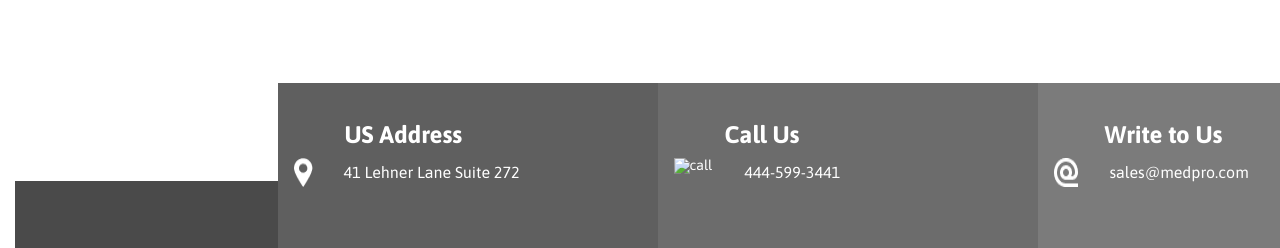
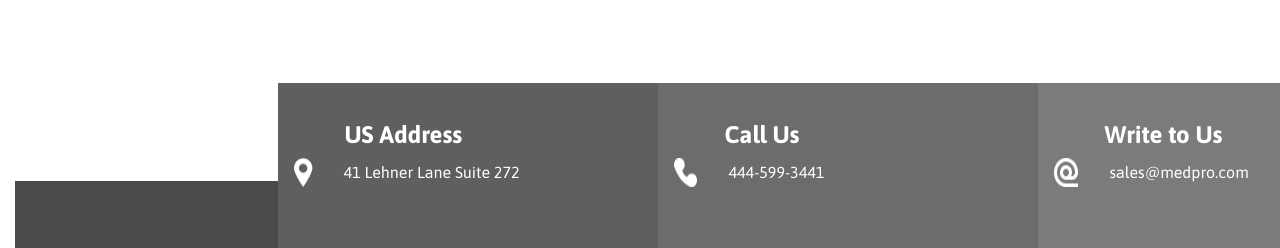
Before and after one commit to POMKA13/medicalportfolio, a plain HTML site: page index.html in a window 1280 px wide. Shown: the part 4904-5152 px from the top of the page. Drawn offline with Linux system fonts and the light colour scheme; the site is published under a folder, as on GitHub Pages, so addresses that start at the root find nothing; files whose address does not match are found by name.

Commit message:
Update index.html

```diff
--- a/index.html
+++ b/index.html
@@ -279,7 +279,7 @@
                     <div class="contact__call" id="block">
                         <h3>Call Us</h3>
                         <div>
-                            <img src="/img/call.png" alt="call">
+                            <img src="./img/call.png" alt="call">
                             <a href="tel:+444-599-3441">444-599-3441</a>
                         </div>
                     </div>
```
